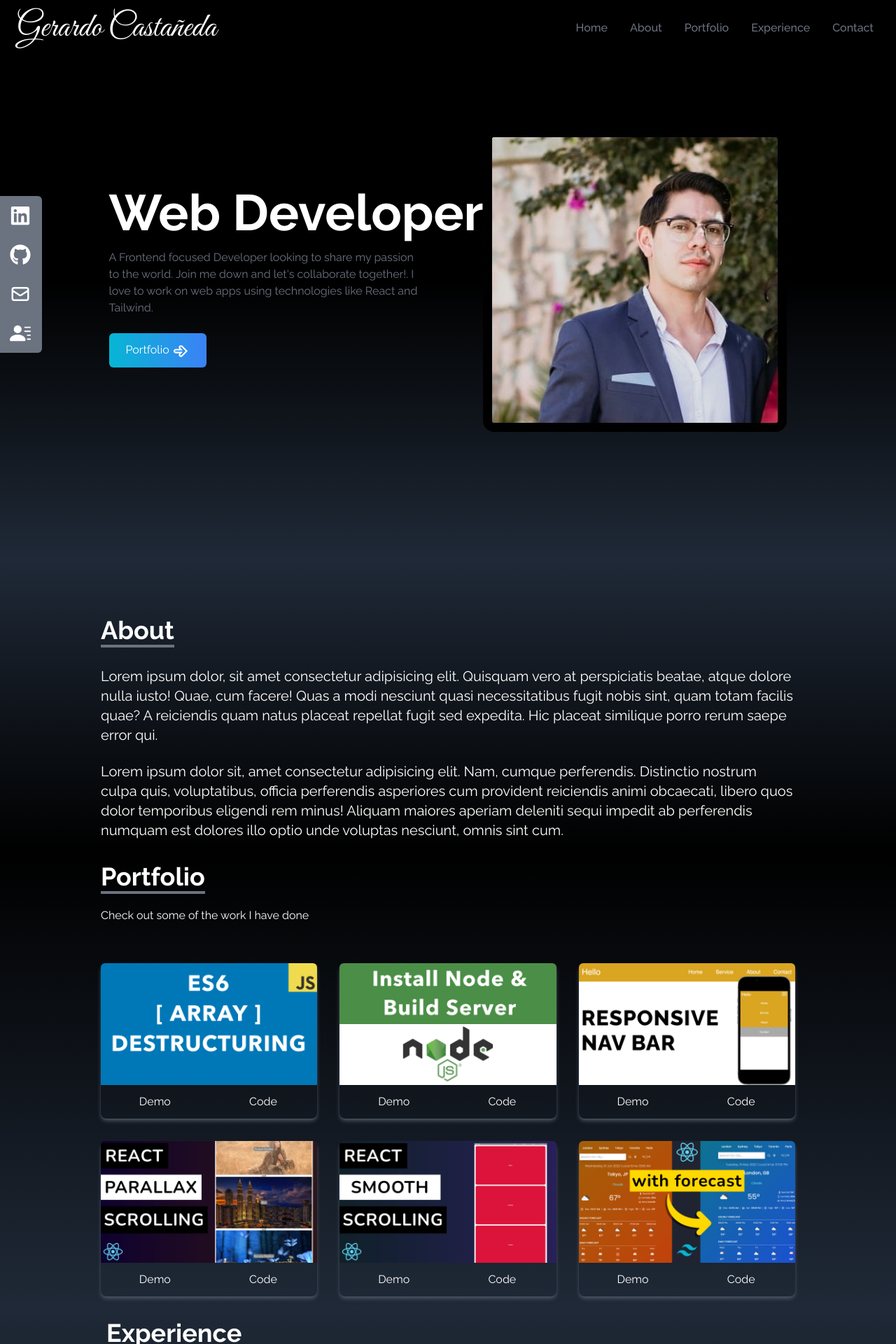
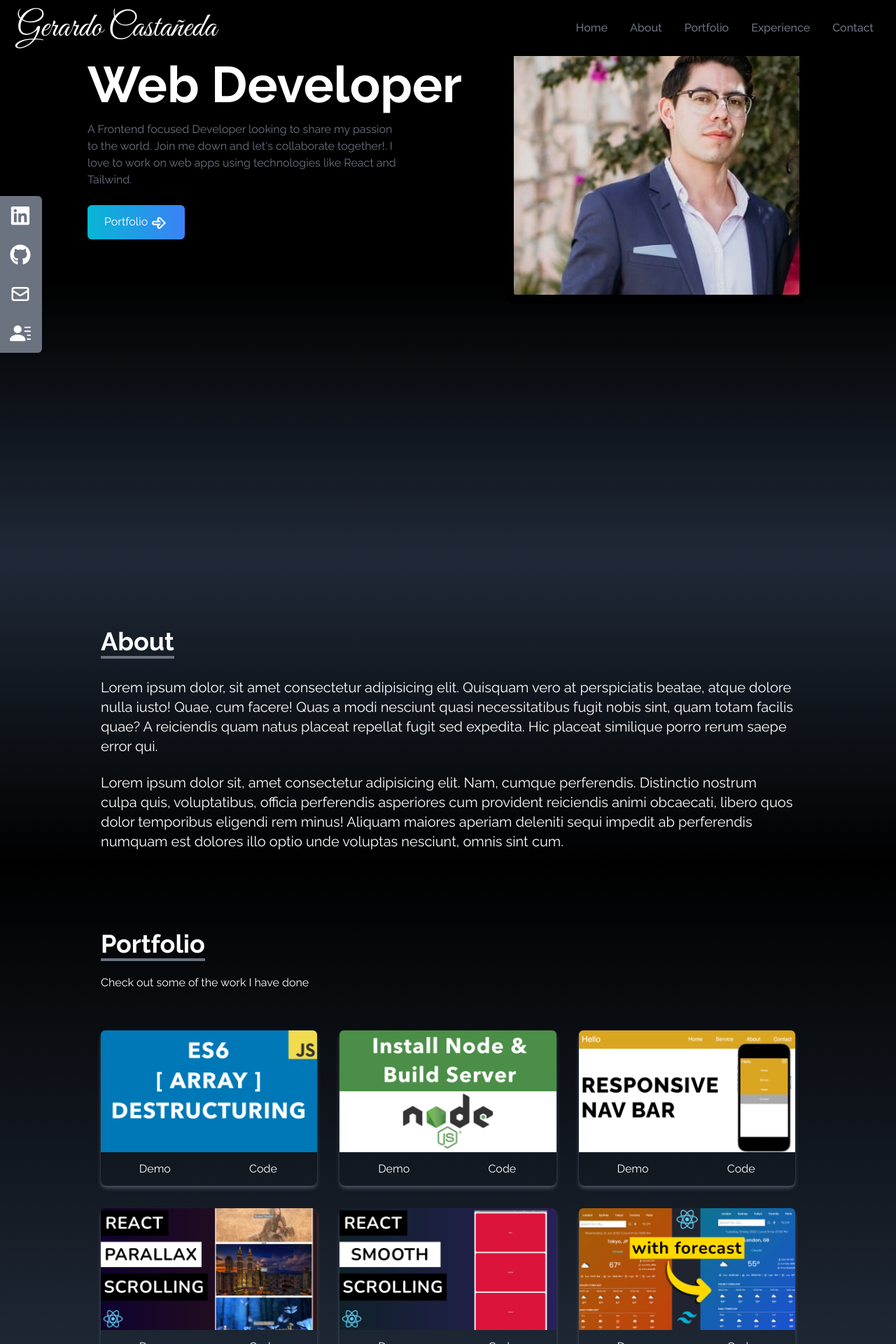
Before and after one commit to GerardoIsaac/Portfolio, a React (Create React App) app: page / in a window 1280 px wide. Shown: the top 1920 px of the page at 70% size. Built offline with nearby package versions, Linux system fonts and the light colour scheme.

Commit message:
minor style updates

```diff
--- a/src/components/About.jsx
+++ b/src/components/About.jsx
@@ -4,7 +4,7 @@ const About = () => {
   return (
     <section
       name="about"
-      className="w-full pt-16 bg-gradient-to-b from-gray-800
+      className="w-full pt-20 bg-gradient-to-b from-gray-800
       to-black text-white"
     >
       <div
--- a/src/components/Experience.jsx
+++ b/src/components/Experience.jsx
@@ -88,7 +88,7 @@ const Experience = () => {
           {/* Individual Card */}
           {skills.map(({ id, src, title, style }) => (
             <div
-              id={id}
+              key={id}
               className={`shadow-md hover:scale-105 duration-500
             py-2 rounded-lg ${style}`}
             >
--- a/src/components/Home.jsx
+++ b/src/components/Home.jsx
@@ -10,10 +10,10 @@ const Home = () => {
       className="h-screen bg-gradient-to-b from-black via-black to-gray-800"
     >
       <div
-        className="max-w-screen-lg mx-auto flex flex-col items-center
-        justify-center h-full px-4 md:flex-row"
+        className=" mx-12 flex flex-col items-center
+        justify-center h-screens px-4 md:flex-row md:justify-evenly"
       >
-        <div className="flex flex-col justify-center h-full">
+        <div className="flex flex-col justify-center h-1/2">
           <h2 className="text-4xl font-bold text-white sm:text-7xl">
             Web Developer
           </h2>
--- a/src/components/Portfolio.jsx
+++ b/src/components/Portfolio.jsx
@@ -29,7 +29,7 @@ const Portfolio = () => {
       src: reactSmooth,
     },
     {
-      id: 5,
+      id: 6,
       src: reactWeather,
     },
   ];
@@ -37,7 +37,7 @@ const Portfolio = () => {
   return (
     <div
       name="portfolio"
-      className="bg-gradient-to-b from-black to-gray-800 w-full
+      className="pt-20 bg-gradient-to-b from-black to-gray-800 w-full
     text-white"
     >
       <div
```
